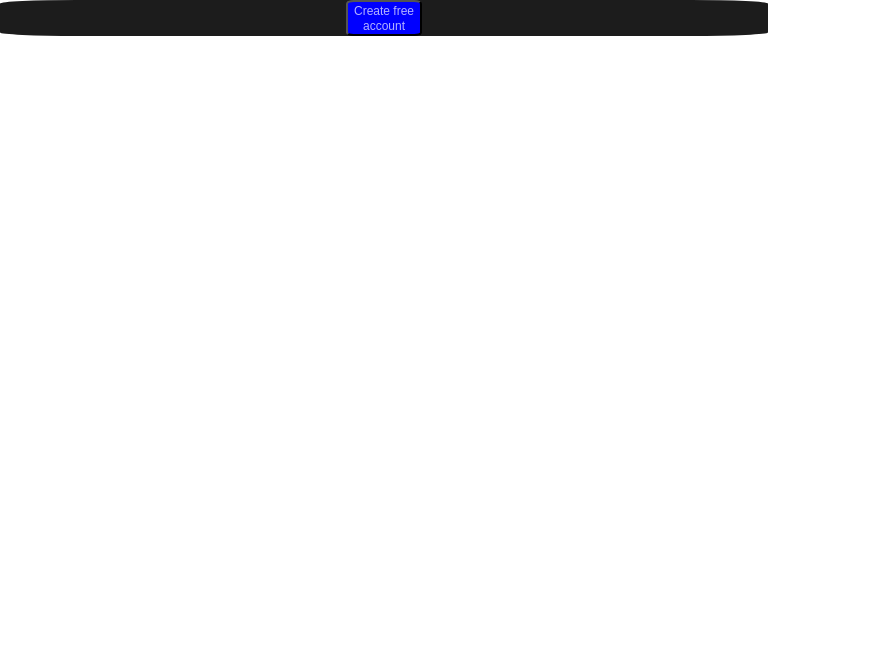
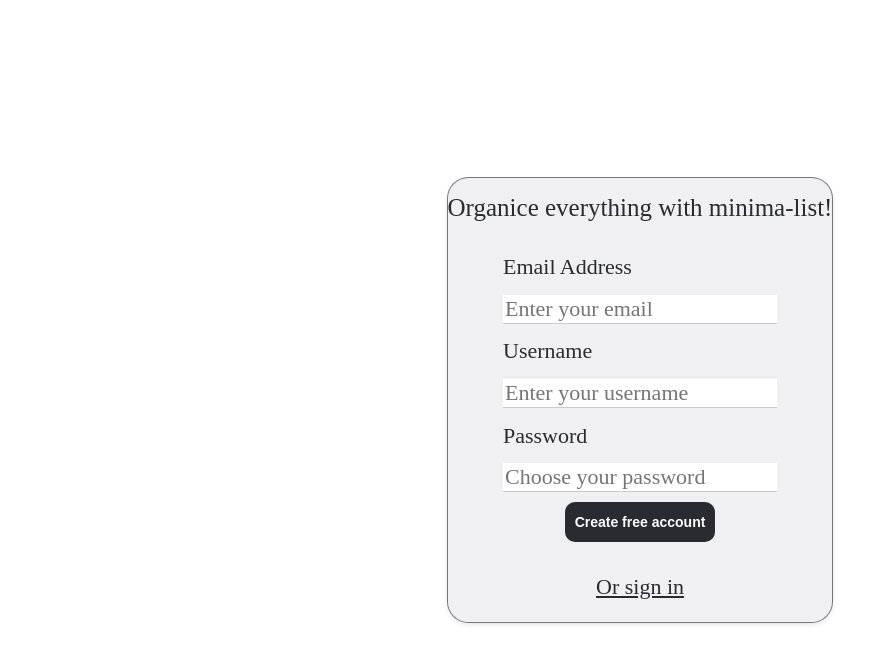
Before and after one commit to ethereallist/To-Do, a React (Create React App) app in the folder todo-app/: page / in a window 1280 px wide. Shown: the top 664 px of the page, without its empty margins (0-896 px from the left). Built offline with nearby package versions, Linux system fonts and the light colour scheme.

Commit message:
Creating components

```diff
--- a/todo-app/src/App.js
+++ b/todo-app/src/App.js
@@ -1,10 +1,10 @@
 import './App.css';
-import Box from './components/molecules/Box';
+import BigBox from './components/organisms/BigBox'
 
 function App() {
   return (
     <div className="App">
-      <Box />
+      <BigBox />
     </div>
   );
 }
--- a/todo-app/src/components/atoms/ButtonCreate.js
+++ b/todo-app/src/components/atoms/ButtonCreate.js
@@ -1,20 +1,29 @@
 import { styled } from "styled-components"
 
 const Button = styled.button`
-width: 10%;
-height: 5%;
-flex-shrink: 0;
-background-color: blue;
-border-radius: 10%
-`
+  width: 150px;
+  height: 40px;
+  background-color: #292B30;
+  border: none;
+  border-radius: 10px;
+  color: #fff;
+  font-size: 14px;
+  cursor: pointer;
+  transition: background-color 0.3s;
+  margin: 10px;
+
+  &:hover {
+    background-color: white;
+    color: black;
+  }
+`;
+
 const ButtonText = styled.span`
-color: rgba(255, 255, 255, 0.70);
-text-align: right;
-font-size: 12px;
-font-style: normal;
-font-weight: 400;
-line-height: normal;
-`
+  font-size: 14px;
+  font-weight: 600;
+  line-height: 1.5;
+
+`;
 
 function ButtonCreate() {
     return (
--- a/todo-app/src/components/atoms/Input.js
+++ b/todo-app/src/components/atoms/Input.js
@@ -1,17 +1,42 @@
-import { styled } from "styled-components"
+import { styled } from "styled-components";
 
-const StyledInput = styled.h1`
+const StyleBlock = styled.h1`
+  color: #292b30;
+  text-align: left;
+  font-family: Rubik;
+  font-size: 22px;
+  font-style: normal;
+  font-weight: 300;
+  line-height: normal;
+`;
 
-`
+const StyledInput = styled.input`
+  color: rgba(41, 43, 48, 0.50);
+  text-align: left;
+  font-family: Rubik;
+  font-size: 22px;
+  font-style: normal;
+  font-weight: 300;
+  line-height: normal;
+  border: none;
+  border-bottom: 1px solid #ccc;
+  width: 100%;
+  box-sizing: border-box;
+`;
 
 function Input() {
-    return (
-        <div>
-            <StyledInput>
-             Create free account
-            </StyledInput>
-        </div>
-    )
+  return (
+    <div>
+      <StyleBlock>Email Address</StyleBlock>
+      <StyledInput type="email" placeholder="Enter your email" required />
+
+      <StyleBlock>Username</StyleBlock>
+      <StyledInput type="text" placeholder="Enter your username" required />
+
+      <StyleBlock>Password</StyleBlock>
+      <StyledInput type="password" placeholder="Choose your password" required/>
+    </div>
+  );
 }
 
-export default Input
+export default Input;
--- a/todo-app/src/components/atoms/SignIn.js
+++ b/todo-app/src/components/atoms/SignIn.js
@@ -1,13 +1,19 @@
 import { styled } from "styled-components"
 
-const StyledSignIn = styled.h1`
-
+const StyledSignIn = styled.p`
+color: #292B30;
+font-family: Rubik;
+font-size: 22px;
+font-style: normal;
+font-weight: 300;
+line-height: normal;
+text-decoration-line: underline;
 `
 function SignIn() {
     return (
         <div>
 
-            <StyledSignIn>Create free account</StyledSignIn>
+            <StyledSignIn>Or sign in</StyledSignIn>
 
         </div>
     )
--- a/todo-app/src/components/atoms/Title.js
+++ b/todo-app/src/components/atoms/Title.js
@@ -1,14 +1,20 @@
 import { styled } from "styled-components"
 
 const StyledTitle = styled.h1`
-
+    color: #292B30;
+    text-align: right;
+    font-family: Rubik;
+    font-size: 25px;
+    font-style: normal;
+    font-weight: 300;
+    line-height: normal;
 `
 
 function Title() {
     return (
         <div>
             <StyledTitle>
-            Create free account
+            Organice everything with minima-list!
             </StyledTitle>
         </div>
     )
--- a/todo-app/src/components/molecules/Box.js
+++ b/todo-app/src/components/molecules/Box.js
@@ -1,21 +1,31 @@
 //Molecules
 import { styled } from "styled-components";
 import ButtonCreate from "../atoms/ButtonCreate";
+import Title from "../atoms/Title";
+import SignIn from "../atoms/SignIn";
+import Input from "../atoms/Input";
 
 const Box1 = styled.div`
-width: 60%;
-height: 50%;
-flex-shrink: 0;
-background-color: #1C1C1C;
-border-radius: 10%
-`
+
+  border: 1px solid rgba(0, 0, 0, 0.5);
+  background: rgba(240, 240, 243, 0.95);
+  border-radius: 21.354px;
+  display: flex;
+  flex-direction: column;
+  align-items: center;
+  justify-content: center;
+  box-shadow: 0 2px 4px rgba(0, 0, 0, 0.1);
+`;
+
 const Box = () => {
     // Use Title and Wrapper like any other React component – except they're styled!
     return (
         <Box1>
+            <Title></Title>
+            <Input></Input>
             <ButtonCreate>
             </ButtonCreate>
-
+            <SignIn></SignIn>
         </Box1>
     );
 }
--- /dev/null
+++ b/todo-app/src/components/organisms/BigBox.js
@@ -0,0 +1,22 @@
+//Organism
+import { styled } from "styled-components";
+import Box from "../molecules/Box";
+
+const Container = styled.div`
+  display: flex;
+  justify-content: center;
+  align-items: center;
+  height: 100vh;
+`;
+
+
+const BigBox = () => {
+    // Use Title and Wrapper like any other React component – except they're styled!
+    return (
+        <Container>
+        <Box>
+        </Box>
+        </Container>
+    );
+}
+export default BigBox
--- a/todo-app/src/components/organisms/index.js
+++ /dev/null
@@ -1 +0,0 @@
-//Organism
```
